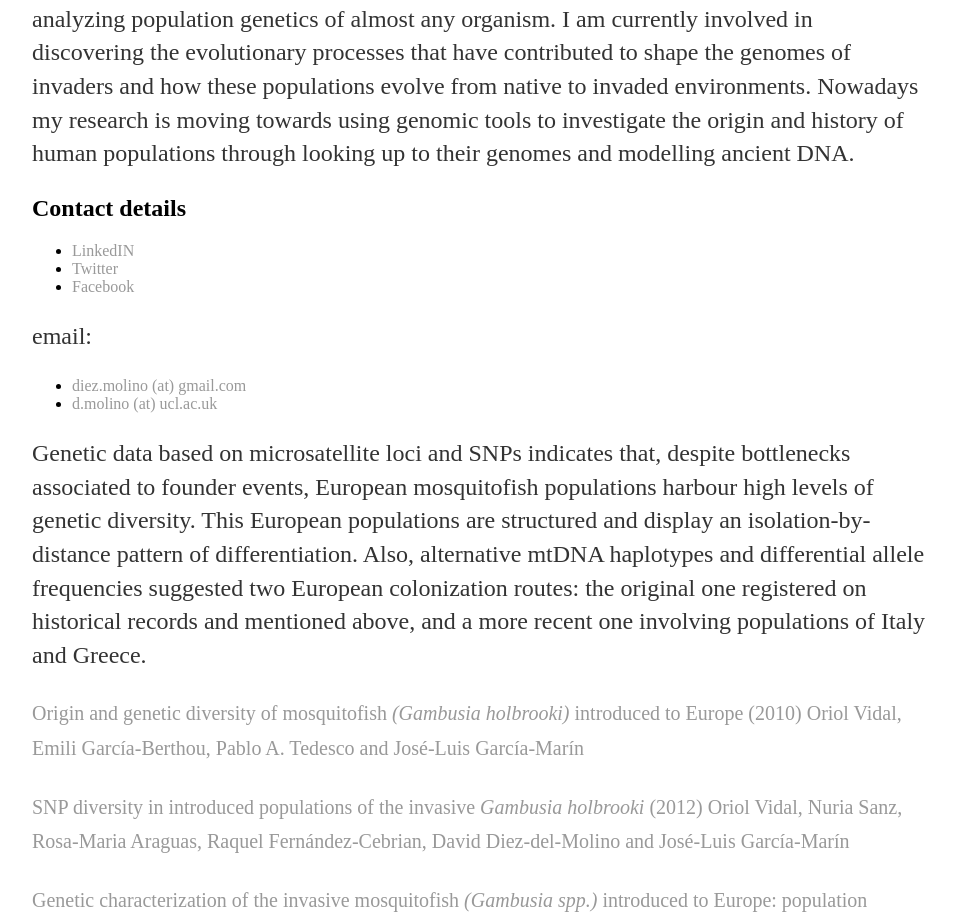
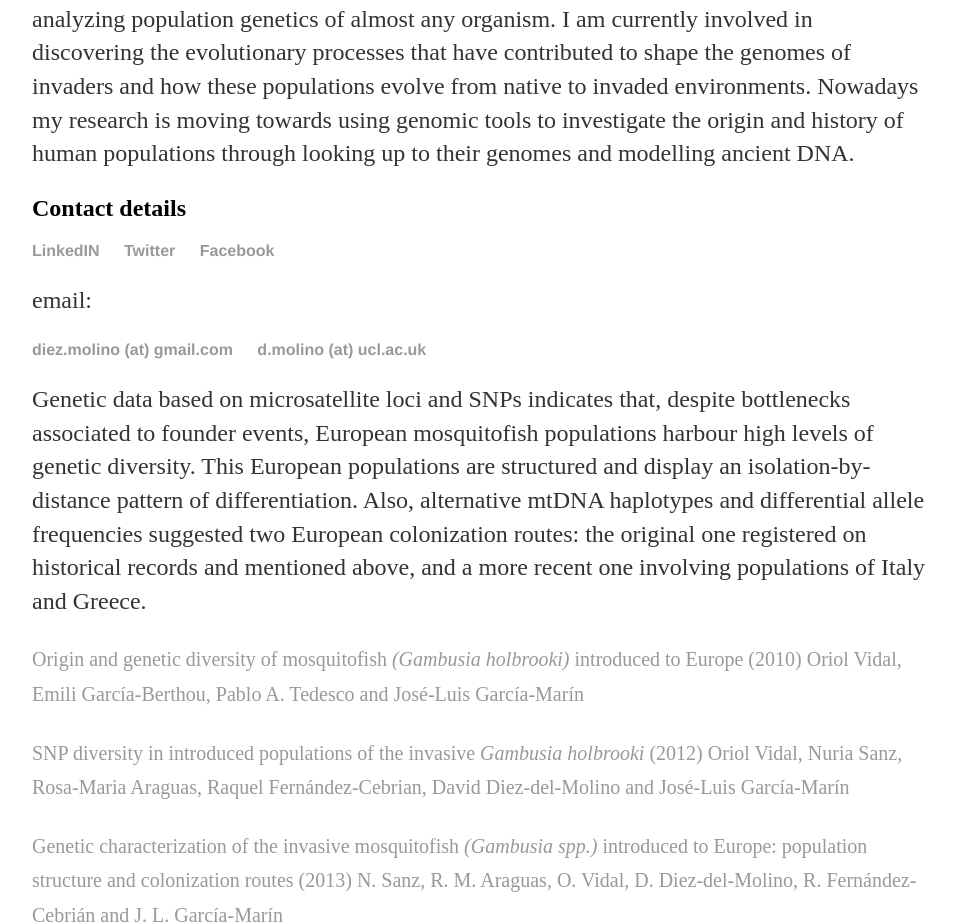
Before and after one commit to DiezMolino/diezmolino.github.io, a Jekyll site: the page cv/index.html, which Jekyll copies as it is, in a window 1280 px wide. Shown: the part 672-1596 px from the top of the page, without its empty margins (160-1116 px from the left). Built offline with Jekyll 4.4.1, drawn with Linux system fonts in a browser that asks for light colours.

Commit message:
Update index.html

```diff
--- a/cv/index.html
+++ b/cv/index.html
@@ -42,18 +42,18 @@
 
 <h2>Contact details</h2>
 
-<ul>
+<nav><ul>
 <li><a href='https://uk.linkedin.com/pub/david-díez-del-molino/2b/711/66
 '>LinkedIN</a></li>
 <li><a href='https://twitter.com/IndianaDiez'>Twitter</a></li>
 <li><a href='https://www.facebook.com/Daviddiez'>Facebook</a></li>
-</ul>
+</ul></nav>
 
 <p>email:
-<ul>
+<nav><ul>
 <li><a href="mailto:diez.molino@gmail.com">diez.molino (at) gmail.com</a></li>
 <li><a href="mailto:d.molino@ucl.ac.uk">d.molino (at) ucl.ac.uk</a></li>
-</ul>
+</ul></nav>
 
 
 
```
